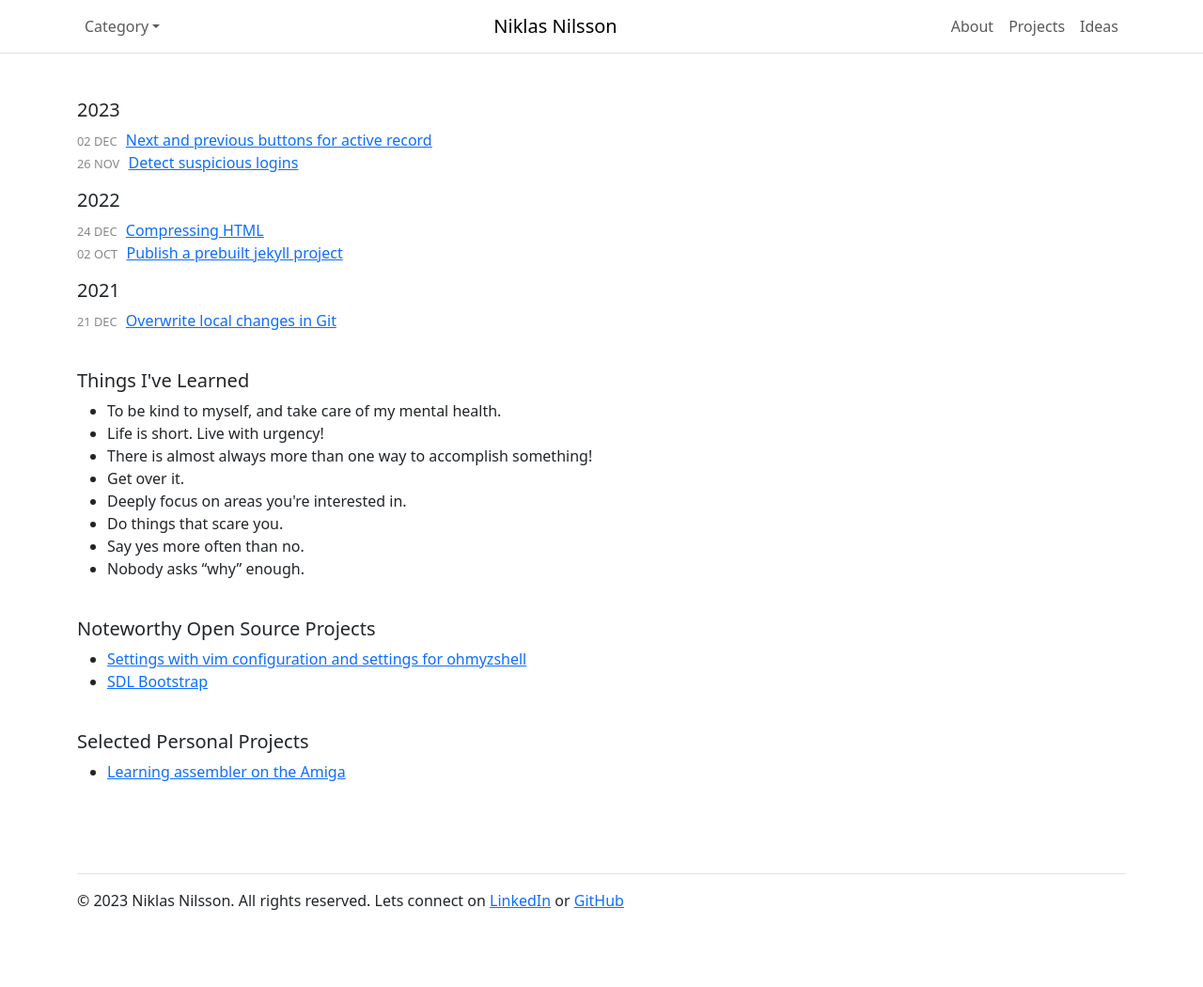
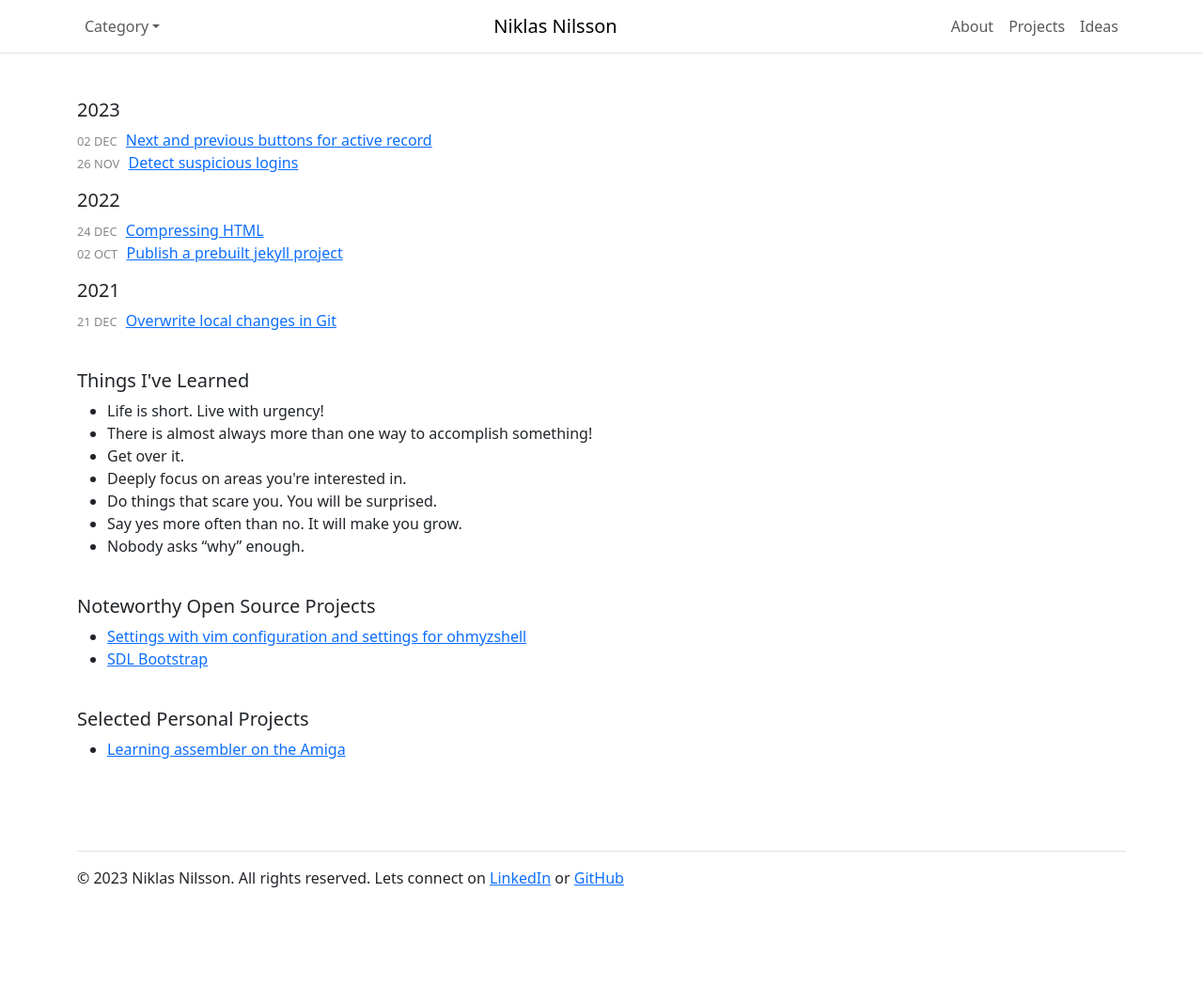
Before and after one commit to niklasnson/0x68k.github.io, a Jekyll site: the page built from index.html, in a window 1280 px wide. Shown: the whole page at 94% size. Built offline with Jekyll 4.4.1, drawn with Linux system fonts in a browser that asks for light colours; after the commit the page ends 1026 px from its top, so only the background shows below that.

Commit message:
Updated about text

```diff
--- a/about.markdown
+++ b/about.markdown
@@ -9,7 +9,7 @@
 Hi! I’m Niklas Nilsson. I'm a software engineer at Ericsson where i write sofware for the gNB (Next Generation NodeB) - in 5G telecom systems. I’m interested in finding better ways to build maintainable software in small and efficient teams.
 
 ##### Leadership
-Positive, team player and communicative leader. As a person, I am open, cooperative, extrovert and willing to work with people of different backgrounds and genders.
+Positive, team player and communicative leader. As a person, I am open, cooperative, extrovert and eager to work with people of different backgrounds and genders. Divercity will in my eyes always be the best building block for a strong team.
 
 My ambition is to create a work environment where everyone is seen and feels committed to the common goal and everyone have a change to reach their full potential by feeling secure and heard.
 
--- a/index.html
+++ b/index.html
@@ -26,13 +26,12 @@
 
 <h5 class="pt-4">Things I've Learned</h5>
 <ul class="posts">
-  <li>To be kind to myself, and take care of my mental health.</li>
   <li>Life is short. Live with urgency!</li>
   <li>There is almost always more than one way to accomplish something!</li>
   <li>Get over it.</li>
   <li>Deeply focus on areas you're interested in.</li>
-  <li>Do things that scare you.</li>
-  <li>Say yes more often than no.</li>
+  <li>Do things that scare you. You will be surprised.</li>
+  <li>Say yes more often than no. It will make you grow.</li>
   <li>Nobody asks “why” enough.</li>
 </ul>
 
```
